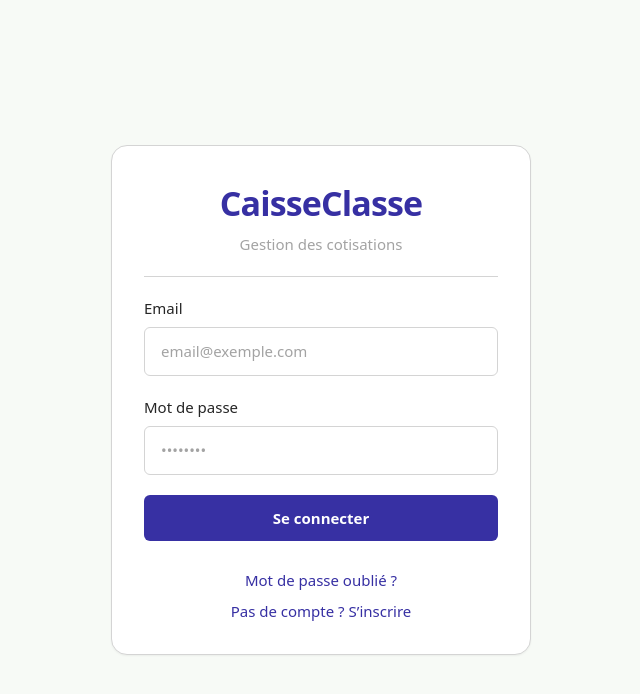
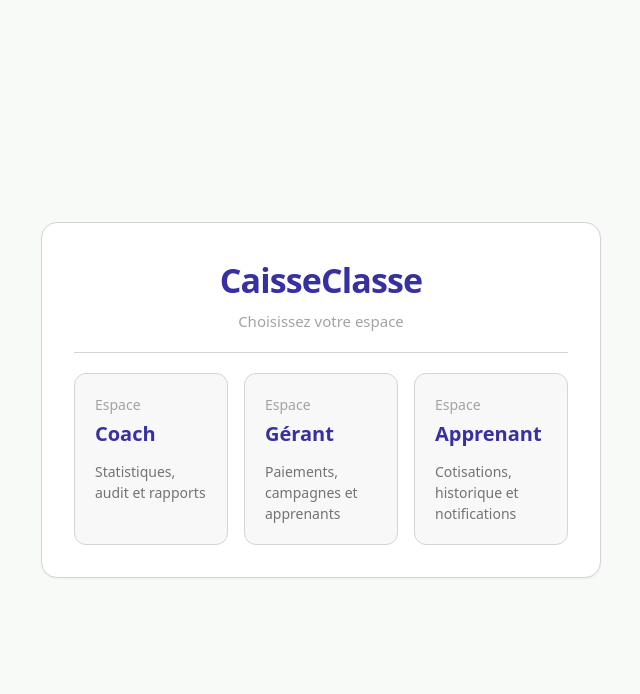
Before and after one commit to binetou223/projet001, a plain HTML site: page index.html in a window 1280 px wide. Shown: the whole page, without its empty margins (319-959 px from the left). Drawn offline with nearby package versions, Linux system fonts and the light colour scheme.

Commit message:
secondcommit

```diff
--- a/index.html
+++ b/index.html
@@ -8,27 +8,33 @@
 </head>
 <body class="min-h-screen bg-[#f7faf6] text-neutral-900">
   <main class="flex min-h-screen items-center justify-center px-4 py-10">
-    <section class="w-full max-w-[420px] rounded-2xl border border-neutral-300 bg-white px-8 py-8 shadow-sm">
+    <section class="w-full max-w-[560px] rounded-2xl border border-neutral-300 bg-white px-8 py-8 shadow-sm">
       <div class="text-center">
         <h1 class="text-[34px] font-extrabold tracking-tight text-indigo-800">CaisseClasse</h1>
-        <p class="mt-1 text-[15px] text-neutral-400">Gestion des cotisations</p>
+        <p class="mt-1 text-[15px] text-neutral-400">Choisissez votre espace</p>
       </div>
+
       <div class="my-5 border-t border-neutral-300"></div>
-      <form class="space-y-5">
-        <label class="block">
-          <span class="mb-2 block text-[15px] font-medium text-neutral-800">Email</span>
-          <input type="email" placeholder="email@exemple.com" class="w-full rounded-md border border-neutral-300 bg-white px-4 py-3 text-[15px] text-neutral-800 outline-none placeholder:text-neutral-400 focus:border-indigo-600">
-        </label>
-        <label class="block">
-          <span class="mb-2 block text-[15px] font-medium text-neutral-800">Mot de passe</span>
-          <input type="password" placeholder="••••••••" class="w-full rounded-md border border-neutral-300 bg-white px-4 py-3 text-[15px] text-neutral-800 outline-none placeholder:text-neutral-400 focus:border-indigo-600">
-        </label>
-        <a href="view/Gerant/dashboard.view.html" class="mt-2 block w-full rounded-md bg-indigo-800 py-3 text-center text-[15px] font-semibold text-white">Se connecter</a>
-        <div class="space-y-2 pt-2 text-center text-[15px] text-indigo-800">
-          <a href="#" class="block">Mot de passe oublié ?</a>
-          <a href="view/Gerant/register.view.html" class="block">Pas de compte ? S’inscrire</a>
-        </div>
-      </form>
+
+      <div class="grid gap-4 md:grid-cols-3">
+        <a href="view/Coach/login.view.html" class="flex flex-col rounded-xl border border-neutral-300 bg-[#f8f8f8] p-5 transition hover:-translate-y-0.5 hover:shadow-sm">
+          <span class="text-[14px] font-medium text-neutral-400">Espace</span>
+          <span class="mt-1 text-[20px] font-bold text-indigo-800">Coach</span>
+          <span class="mt-3 text-[14px] text-neutral-500">Statistiques, audit et rapports</span>
+        </a>
+
+        <a href="view/Gerant/login.view.html" class="flex flex-col rounded-xl border border-neutral-300 bg-[#f8f8f8] p-5 transition hover:-translate-y-0.5 hover:shadow-sm">
+          <span class="text-[14px] font-medium text-neutral-400">Espace</span>
+          <span class="mt-1 text-[20px] font-bold text-indigo-800">Gérant</span>
+          <span class="mt-3 text-[14px] text-neutral-500">Paiements, campagnes et apprenants</span>
+        </a>
+
+        <a href="view/Apprenant/login.view.html" class="flex flex-col rounded-xl border border-neutral-300 bg-[#f8f8f8] p-5 transition hover:-translate-y-0.5 hover:shadow-sm">
+          <span class="text-[14px] font-medium text-neutral-400">Espace</span>
+          <span class="mt-1 text-[20px] font-bold text-indigo-800">Apprenant</span>
+          <span class="mt-3 text-[14px] text-neutral-500">Cotisations, historique et notifications</span>
+        </a>
+      </div>
     </section>
   </main>
 </body>
```
